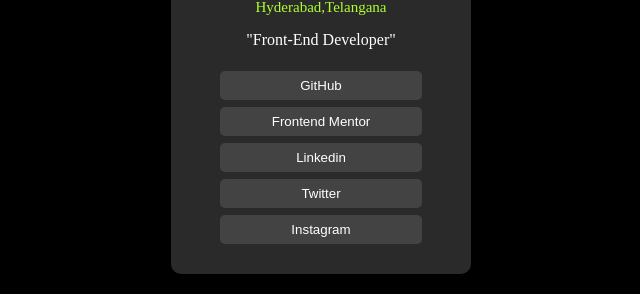
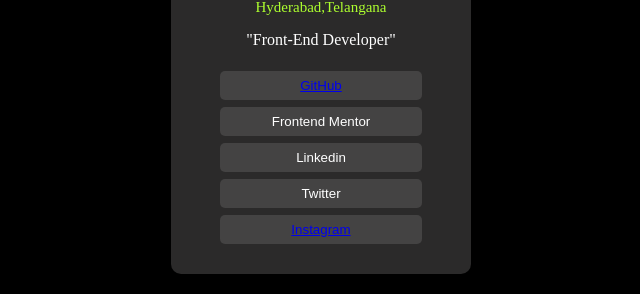
Before and after one commit to RahulReddy7890/card, a plain HTML site: page index.html in a window 1280 px wide. Shown: the part 335-629 px from the top of the page, without its empty margins (319-959 px from the left). Drawn offline with Linux system fonts and the light colour scheme.

Commit message:
Update index.html

```diff
--- a/index.html
+++ b/index.html
@@ -16,11 +16,11 @@
             <h4>RAHUL REDDY</h4>
             <p class="place">Hyderabad,Telangana</p>
             <p class="role">"Front-End Developer"</p>
-            <button>GitHub</button>
+            <button><a href="https://github.com/RahulReddy7890" target="_blank">GitHub</a></button>
             <button>Frontend Mentor</button>
             <button>Linkedin</button>
             <button>Twitter</button>
-            <button class="btn">Instagram</button>
+            <button class="btn"><a href="https://www.instagram.com/only._.me__05/" target="_blank">Instagram</a></button>
         </div>
     </div>
 </body>
```
